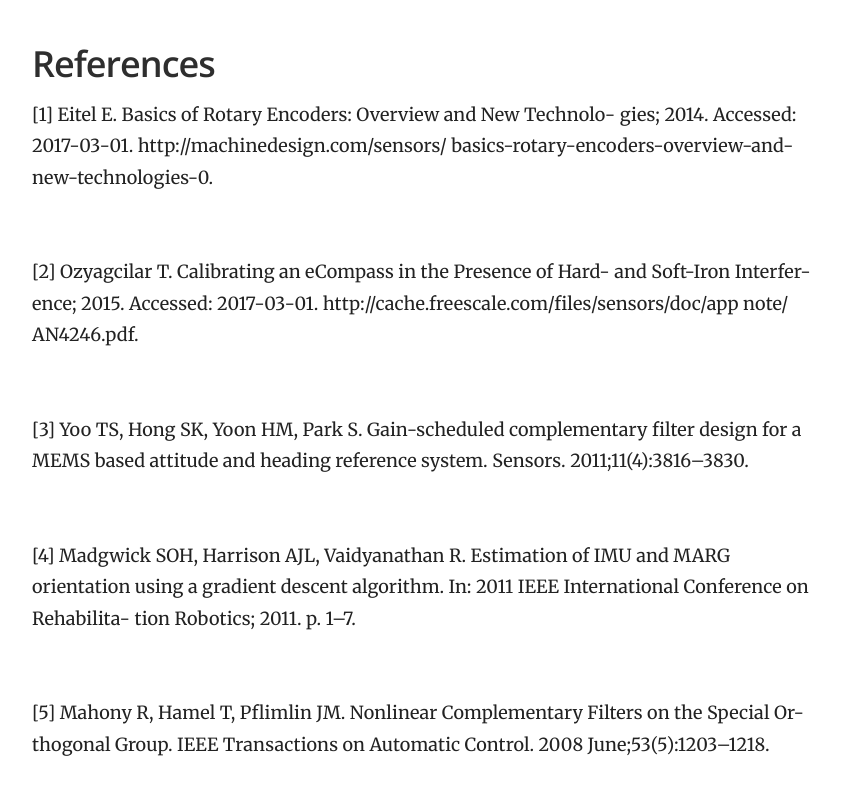
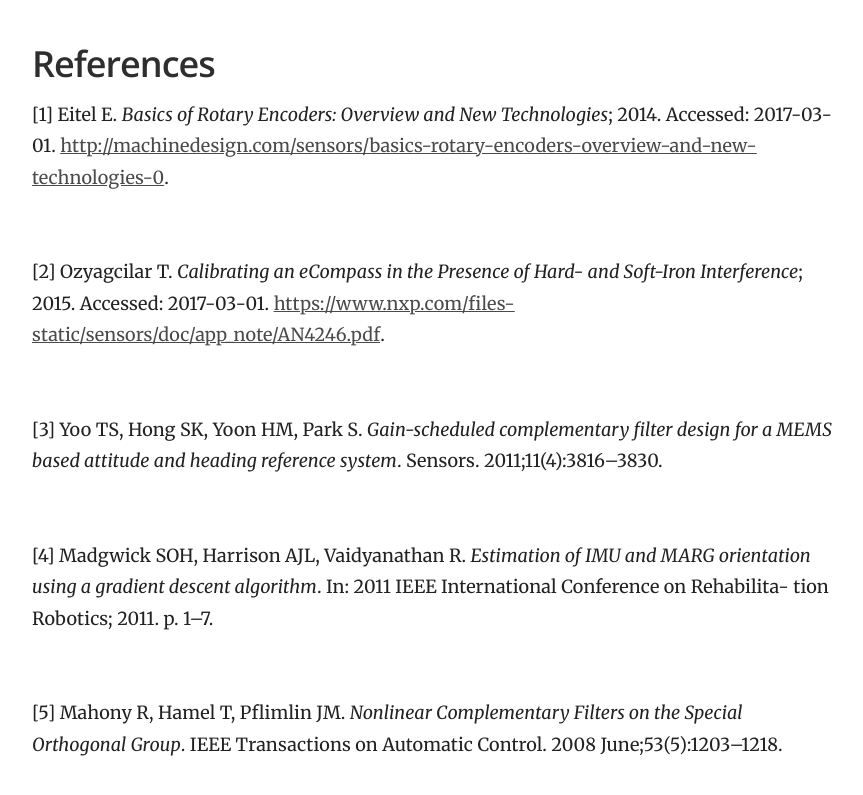
Before and after one commit to ACSLaboratory/ACSLaboratory.github.io, a Jekyll site: the page built from _docs/controls/pheeno-observer-guide.md, in a window 1280 px wide and 1400 px high, scrolled down 33291 px. Shown: the part 588-1383 px from the top of the window, without its empty margins (358-1221 px from the left). Built offline with Jekyll 4.4.1, drawn with Linux system fonts in a browser that asks for light colours; formulas are drawn with MathJax 3.

```diff
--- a/_docs/controls/pheeno-observer-guide.md
+++ b/_docs/controls/pheeno-observer-guide.md
@@ -601,20 +601,20 @@ Further analysis of [Figure 15](#FigCFEstimatesA) gives a good idea of how this
 
 
 ## References
-[1] Eitel E. Basics of Rotary Encoders: Overview and New Technolo- gies; 2014. Accessed: 2017-03-01. http://machinedesign.com/sensors/ basics-rotary-encoders-overview-and-new-technologies-0.
+[1] Eitel E. *Basics of Rotary Encoders: Overview and New Technologies*; 2014. Accessed: 2017-03-01. [http://machinedesign.com/sensors/basics-rotary-encoders-overview-and-new-technologies-0](http://machinedesign.com/sensors/ basics-rotary-encoders-overview-and-new-technologies-0).
 
 |
 
-[2] Ozyagcilar T. Calibrating an eCompass in the Presence of Hard- and Soft-Iron Interfer- ence; 2015. Accessed: 2017-03-01. http://cache.freescale.com/files/sensors/doc/app note/ AN4246.pdf.
+[2] Ozyagcilar T. *Calibrating an eCompass in the Presence of Hard- and Soft-Iron Interference*; 2015. Accessed: 2017-03-01. [https://www.nxp.com/files-static/sensors/doc/app_note/AN4246.pdf](https://www.nxp.com/files-static/sensors/doc/app_note/AN4246.pdf).
 
 |
 
-[3] Yoo TS, Hong SK, Yoon HM, Park S. Gain-scheduled complementary filter design for a MEMS based attitude and heading reference system. Sensors. 2011;11(4):3816–3830.
+[3] Yoo TS, Hong SK, Yoon HM, Park S. *Gain-scheduled complementary filter design for a MEMS based attitude and heading reference system*. Sensors. 2011;11(4):3816–3830.
 
 |
 
-[4] Madgwick SOH, Harrison AJL, Vaidyanathan R. Estimation of IMU and MARG orientation using a gradient descent algorithm. In: 2011 IEEE International Conference on Rehabilita- tion Robotics; 2011. p. 1–7.
+[4] Madgwick SOH, Harrison AJL, Vaidyanathan R. *Estimation of IMU and MARG orientation using a gradient descent algorithm*. In: 2011 IEEE International Conference on Rehabilita- tion Robotics; 2011. p. 1–7.
 
 |
 
-[5] Mahony R, Hamel T, Pflimlin JM. Nonlinear Complementary Filters on the Special Or- thogonal Group. IEEE Transactions on Automatic Control. 2008 June;53(5):1203–1218.
+[5] Mahony R, Hamel T, Pflimlin JM. *Nonlinear Complementary Filters on the Special Orthogonal Group*. IEEE Transactions on Automatic Control. 2008 June;53(5):1203–1218.
```
Also changed, not shown: _docs/controls/pheeno-controller-guide.md (+6 -6 lines).
